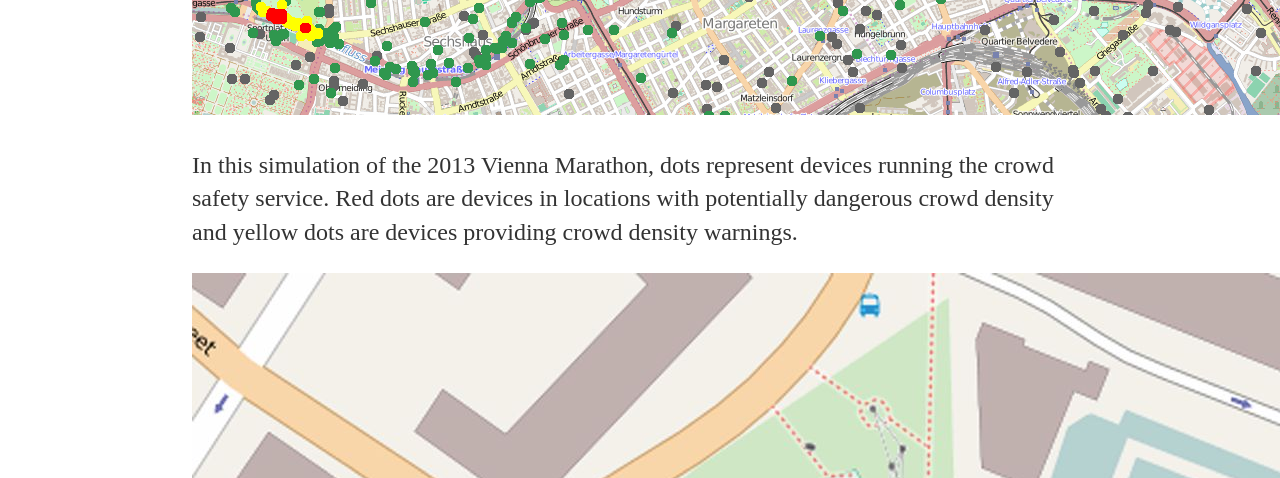
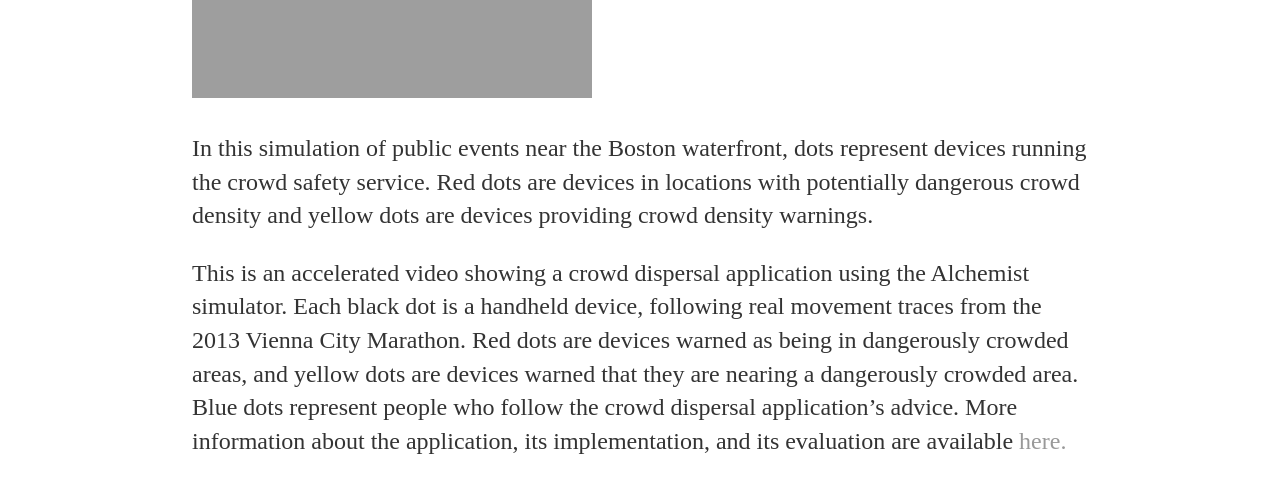
Before and after one commit to tasseomancy/tasseomancy.github.io, a Jekyll site: the page built from _posts/2018-02-09-crowd-warning.md, in a window 1280 px wide and 1400 px high, scrolled down 1930 px, cut to the strip 0-478 px from the top of the window. Built offline with Jekyll 4.4.1, drawn with Linux system fonts in a browser that asks for light colours; some of the changed text lies outside the part shown.

Commit message:
Update 2018-02-09-crowd-warning.md

```diff
--- a/_posts/2018-02-09-crowd-warning.md
+++ b/_posts/2018-02-09-crowd-warning.md
@@ -37,15 +37,15 @@
 <code>}</code>
 </pre>
 
-![map with green, yellow, and red dots](/images/marathon.png)
+![map with green, yellow, and red dots](/images/marathon.png =500x)
 
 In this simulation of the 2013 Vienna Marathon, dots represent devices running the crowd safety service. Red dots are devices in locations with potentially dangerous crowd density and yellow dots are devices providing crowd density warnings.
 
-![map with blue, yellow, and red dots](/images/crowd-management.jpg)
+![map with blue, yellow, and red dots](/images/crowd-management.jpg =500x)
 
 In this simulation of public events near the Boston waterfront, dots represent devices running the crowd safety service. Red dots are devices in locations with potentially dangerous crowd density and yellow dots are devices providing crowd density warnings.
 
-This is an accelerated video showing a crowd dispersal application using the Alchemist simulator. Each black dot is a handheld device, following real movement traces from the 2013 Vienna City Marathon. Red dots are devices warned as being in dangerously crowded areas, and yellow dots are devices warned that they are nearing a dangerously crowded area. Blue dots represent people who follow the crowd dispersal application's advice. More information about the application, its implementation, and its evaluation are available in this <a href="http://ieeexplore.ieee.org/stamp/stamp.jsp?tp=&arnumber=7789466">paper.
+This is an accelerated video showing a crowd dispersal application using the Alchemist simulator. Each black dot is a handheld device, following real movement traces from the 2013 Vienna City Marathon. Red dots are devices warned as being in dangerously crowded areas, and yellow dots are devices warned that they are nearing a dangerously crowded area. Blue dots represent people who follow the crowd dispersal application's advice. More information about the application, its implementation, and its evaluation are available <a href="http://ieeexplore.ieee.org/stamp/stamp.jsp?tp=&arnumber=7789466">here.
 <video src="/images/mapehd-small-h264.mp4" width="320" height="200" controls preload></video>
 
 For more information, see <a href="http://web.mit.edu/jakebeal/www/Publications/QUANTICOL16-AggregateProgramming.pdf">Aggregate Programming: From Foundations to Applications</a>, Jacob Beal, Mirko Viroli, In: Bernardo M., De Nicola R., Hillston J. (eds) Formal Methods for the Quantitative Evaluation of Collective Adaptive Systems. SFM 2016. Lecture Notes in Computer Science, vol 9700. Springer, Cham
```
